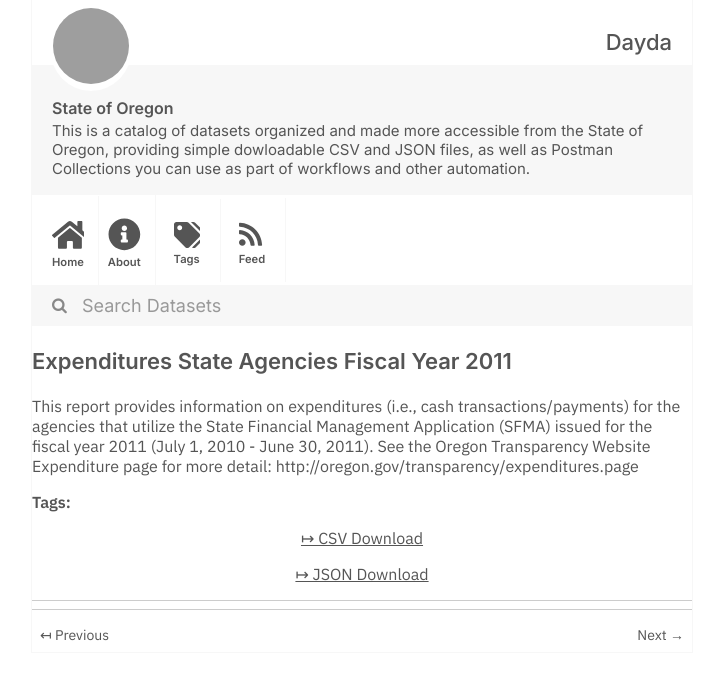
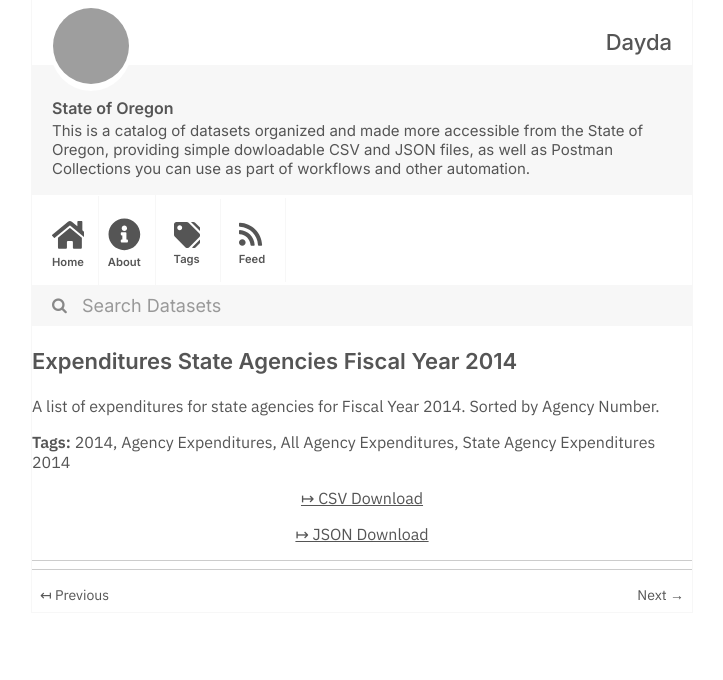
Before and after one commit to dayda-entities/state-of-oregon, a Jekyll site: the page built from _posts/2020-11-10-expenditures-state-agencies-fi.md, in a window 1280 px wide, cut to the strip 0-680 px from the top of the page. Shown: the whole strip, without its empty margins (278-1001 px from the left). Built offline with Jekyll 4.4.1, drawn with Linux system fonts in a browser that asks for light colours; grey boxes are pictures that could not be loaded.

Commit message:
Publish Data

```diff
--- a/_posts/2020-11-10-expenditures-state-agencies-fi.md
+++ b/_posts/2020-11-10-expenditures-state-agencies-fi.md
@@ -1,15 +1,19 @@
 ---
-title: Expenditures State Agencies Fiscal Year 2011
-created: '2020-11-10T17:21:55.902548'
-modified: '2020-11-10T17:21:55.902560'
+title: Expenditures State Agencies Fiscal Year 2014
+created: '2020-11-10T17:22:27.623976'
+modified: '2020-11-10T17:22:27.623986'
 state: active
 type: dataset
-tags: []
+tags:
+  - '2014'
+  - Agency Expenditures
+  - All Agency Expenditures
+  - State Agency Expenditures 2014
 groups:
   - Local Government
-csv_url: 'https://data.oregon.gov/api/views/4j6h-st85/rows.csv?accessType=DOWNLOAD'
-json_url: 'https://data.oregon.gov/api/views/4j6h-st85/rows.json?accessType=DOWNLOAD'
+csv_url: 'https://data.oregon.gov/api/views/fiq8-t94u/rows.csv?accessType=DOWNLOAD'
+json_url: 'https://data.oregon.gov/api/views/fiq8-t94u/rows.json?accessType=DOWNLOAD'
 layout: post
 
 ---
-This report provides information on expenditures (i.e., cash transactions/payments) for the agencies that utilize the State Financial Management Application (SFMA) issued for the fiscal year 2011 (July 1, 2010 - June 30, 2011). See the Oregon Transparency Website Expenditure page for more detail: http://oregon.gov/transparency/expenditures.page
+A list of expenditures for state agencies for Fiscal Year 2014. Sorted by Agency Number.
```
